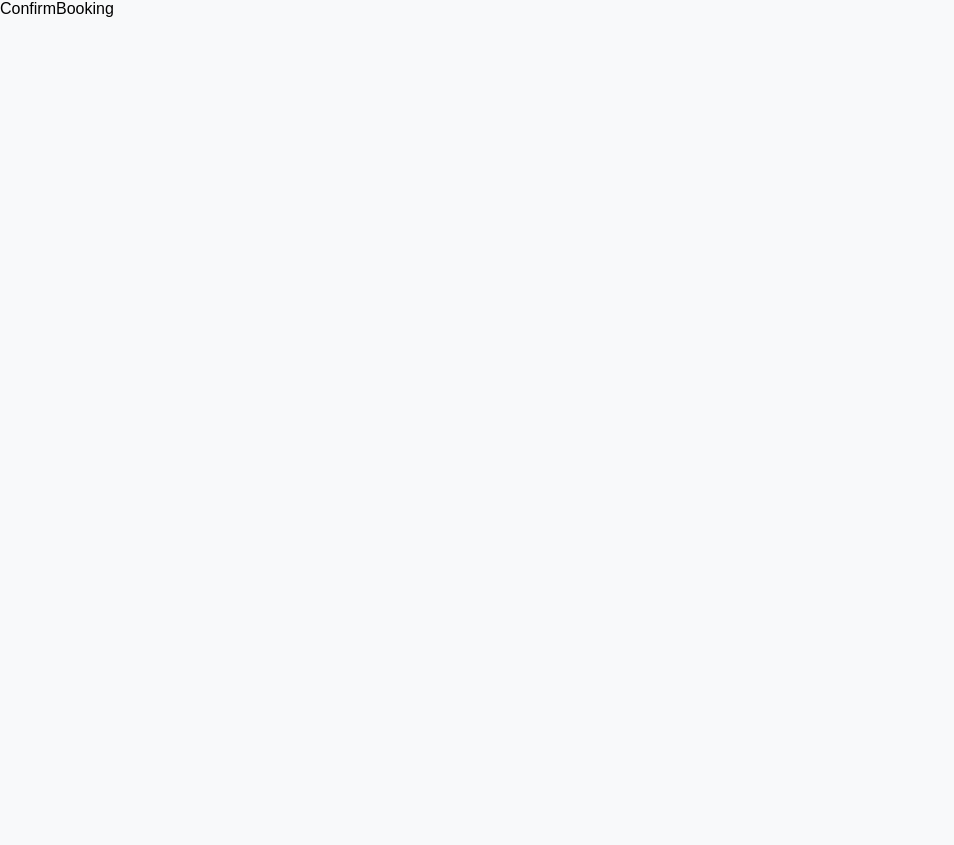
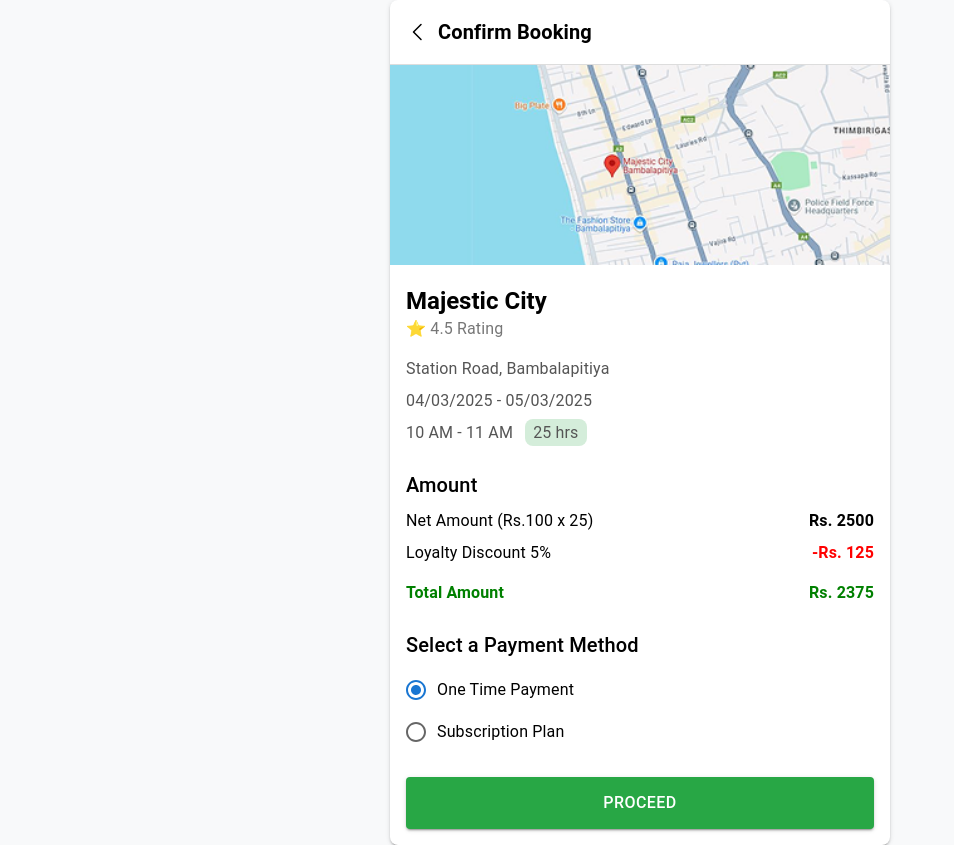
Before and after one commit to yasithasilva/parkspace, a React (Create React App) app: page /confirmbooking in a window 1280 px wide. Shown: the whole page, without its empty margins (0-954 px from the left). Before the commit the page ends 800 px from the top, so only its background shows below. Built offline with nearby package versions, Linux system fonts and the light colour scheme.

Commit message:
Confirm Info page setup

```diff
--- a/src/screens/ConfirmBooking.js
+++ b/src/screens/ConfirmBooking.js
@@ -1,9 +1,66 @@
-import React from 'react'
+import React from "react";
+import { Box, Typography, Button, Radio, RadioGroup, FormControlLabel } from "@mui/material";
+import BackIcon from "../assets/icons/common/caret-left.svg";
+import LocationMC from "../assets/img/locationmc.png";
 
 const ConfirmBooking = () => {
   return (
-    <div>ConfirmBooking</div>
-  )
-}
+    <Box
+      sx={{
+        maxWidth: "500px",
+        margin: "0 auto",
+        backgroundColor: "white",
+        boxShadow: 2,
+        borderRadius: "8px",
+        overflow: "hidden",
+      }}
+    >
+      {/* Header */}
+      <Box sx={{ display: "flex", alignItems: "center", padding: "16px", borderBottom: "1px solid #ddd" }}>
+        <img src={BackIcon} alt="Back Icon" style={{ width: "24px", marginRight: "8px" }} />
+        <Typography variant="h6" fontWeight="bold">Confirm Booking</Typography>
+      </Box>
 
-export default ConfirmBooking
+      {/* Image */}
+      <img src={LocationMC} alt="Location MC" style={{ width: "100%", height: "200px", objectFit: "cover" }} />
+
+      {/* Info Section */}
+      <Box sx={{ padding: "16px" }}>
+        <Typography variant="h5" fontWeight="bold">Majestic City</Typography>
+        <Typography sx={{ color: "#777" }}>⭐ 4.5 Rating</Typography>
+        <Typography sx={{ color: "#555", mt: 2 }}>Station Road, Bambalapitiya</Typography>
+        <Typography sx={{ color: "#555", mt: 1 }}>04/03/2025 - 05/03/2025</Typography>
+        <Typography sx={{ color: "#555", mt: 1 }}>10 AM - 11 AM <Box component="span" sx={{ backgroundColor: "#d4edda", padding: "4px 8px", borderRadius: "8px", ml: 1 }}>25 hrs</Box></Typography>
+
+        {/* Amount Section */}
+        <Typography variant="h6" mt={3}>Amount</Typography>
+        <Typography sx={{ display: "flex", justifyContent: "space-between", mt: 1 }}>
+          <span>Net Amount (Rs.100 x 25)</span>
+          <strong>Rs. 2500</strong>
+        </Typography>
+        <Typography sx={{ display: "flex", justifyContent: "space-between", mt: 1 }}>
+          <span>Loyalty Discount 5%</span>
+          <strong style={{ color: "red" }}>-Rs. 125</strong>
+        </Typography>
+        <Typography sx={{ display: "flex", justifyContent: "space-between", mt: 2, fontWeight: "bold", color: "green" }}>
+          <span>Total Amount</span>
+          <span>Rs. 2375</span>
+        </Typography>
+
+        {/* Payment Method */}
+        <Typography variant="h6" mt={3}>Select a Payment Method</Typography>
+        <RadioGroup defaultValue="one-time" sx={{ mt: 1 }}>
+          <FormControlLabel value="one-time" control={<Radio />} label="One Time Payment" />
+          <FormControlLabel value="subscription" control={<Radio />} label="Subscription Plan" />
+        </RadioGroup>
+
+        {/* Proceed Button */}
+        <Button variant="contained" fullWidth sx={{ mt: 3, backgroundColor: "#28a745", color: "white", fontSize: "16px", padding: "12px" }}>
+          Proceed
+        </Button>
+      </Box>
+    </Box>
+  );
+};
+
+export default ConfirmBooking;
```
